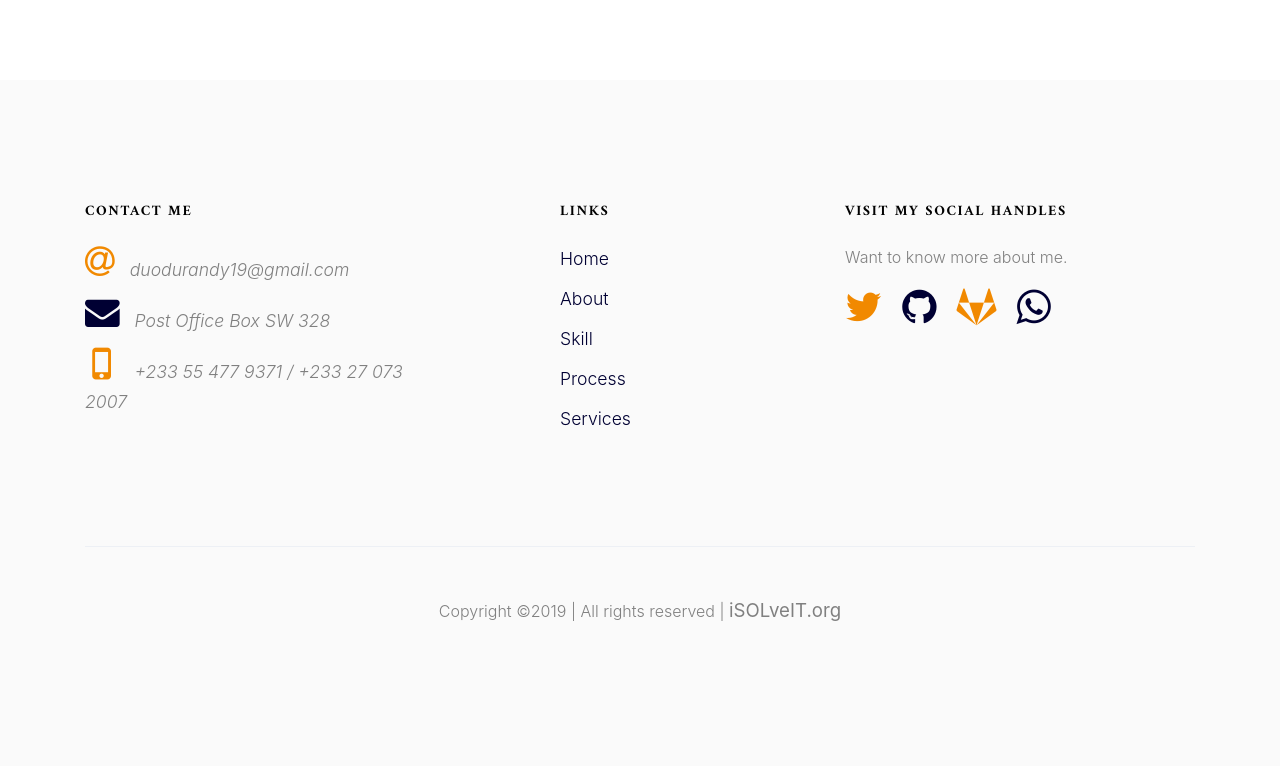
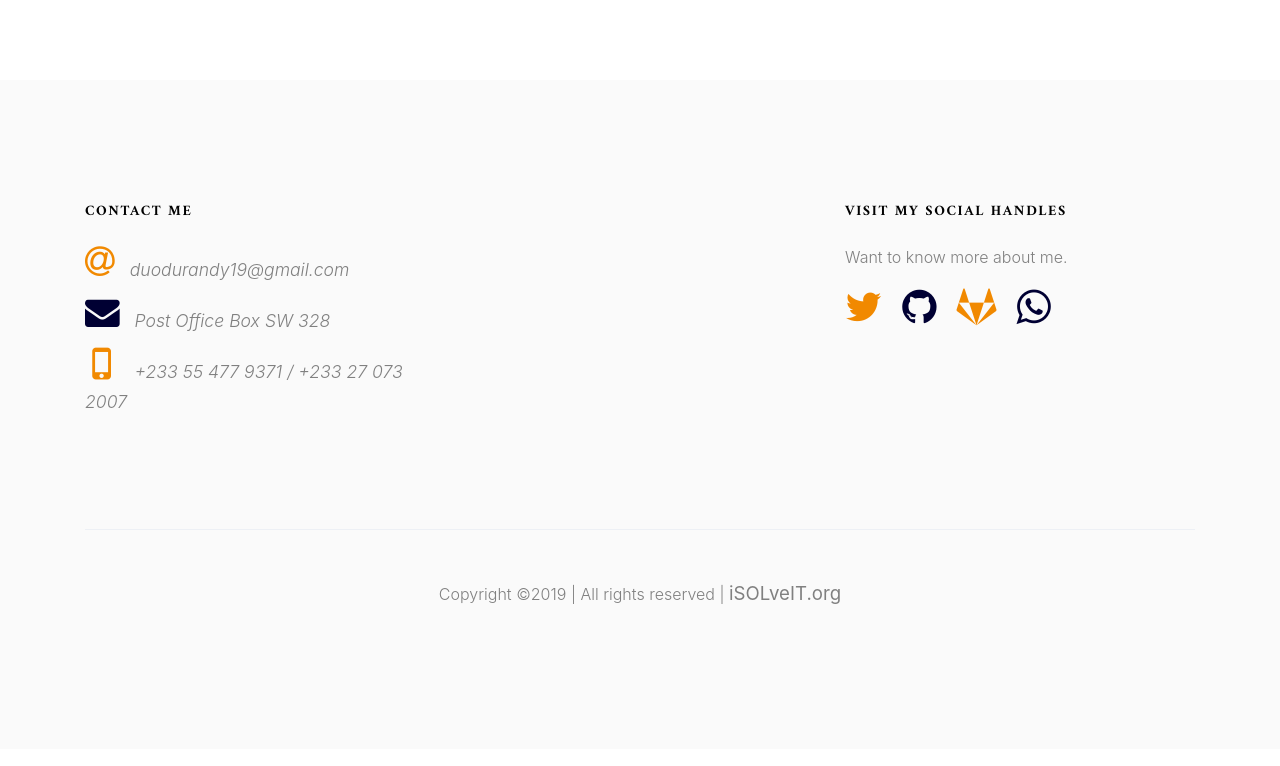
Before and after one commit to iSOLveIT/Personal-Site, a Flask app: page / in a window 1280 px wide. Shown: the part 4920-5686 px from the top of the page. After the commit the page ends 5524 px from the top, so only its background shows below. Run offline with Flask 2, Linux system fonts and the light colour scheme; some libraries are stand-ins or nearby versions; some web fonts are replaced.

Commit message:
Edited index.html

```diff
--- a/pkg/templates/index.html
+++ b/pkg/templates/index.html
@@ -57,7 +57,6 @@
               <ul class="site-menu main-menu js-clone-nav mr-auto d-none d-lg-block">
                 <li><a href="#home-section" class="nav-link">Home</a></li>
                 <li><a href="#about-section" class="nav-link">About</a></li>
-                <li><a href="#skill-section" class="nav-link">Skill</a></li>
                 <li><a href="#process-section" class="nav-link">Process</a></li>
                 <li><a href="#services-section" class="nav-link">Services</a></li>
               </ul>
@@ -304,14 +303,7 @@
           </div>
 
           <div class="col-md-3 ml-auto">
-            <h3>Links</h3>
-            <ul class="list-unstyled footer-links">
-              <li><a href="#home-section" style="color:#000033;">Home</a></li>
-              <li><a href="#about-section" style="color:#000033;">About</a></li>
-              <li><a href="#skill-section" style="color:#000033;">Skill</a></li>
-              <li><a href="#process-section" style="color:#000033;">Process</a></li>
-              <li><a href="#services-section" style="color:#000033;">Services</a></li>
-            </ul>
+
           </div>
 
           <div class="col-md-4">
```
